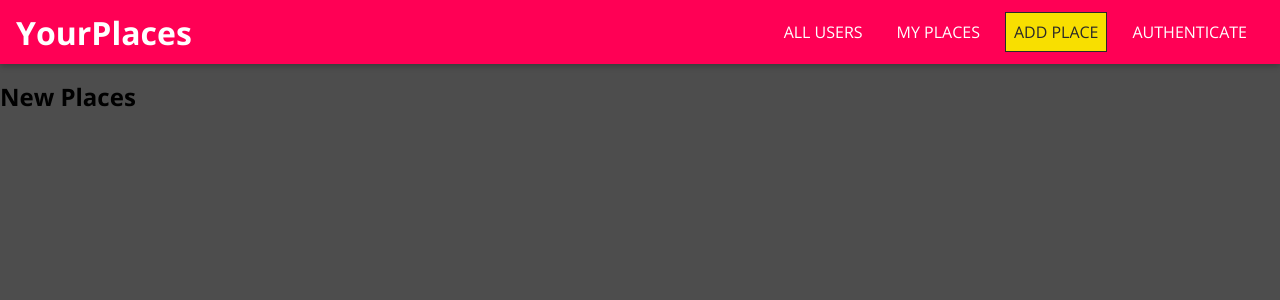
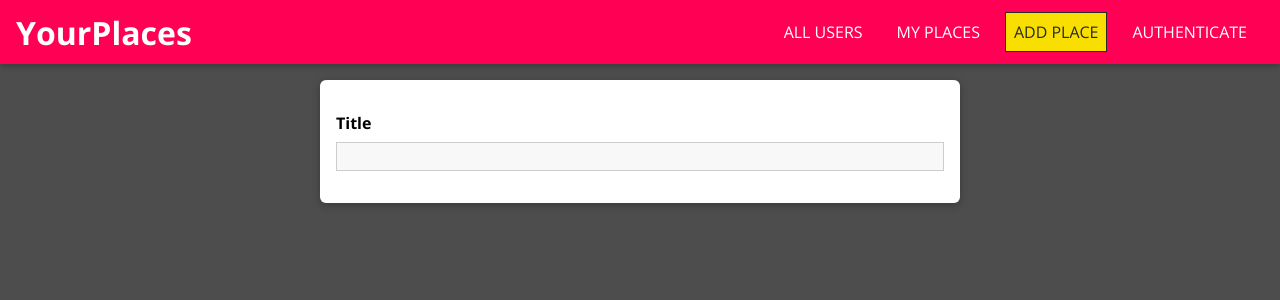
Before and after one commit to Bahlul19/builing-front-end-with-react, a React (Create React App) app: page /places/new in a window 1280 px wide. Shown: the top 300 px of the page. Built offline with nearby package versions, Linux system fonts and the light colour scheme.

Commit message:
Added the input functionality and using the custom input component

```diff
--- /dev/null
+++ b/src/places/pages/NewPlaces.css
@@ -0,0 +1,10 @@
+.place-form {
+    list-style: none;
+    margin: 0 auto;
+    padding: 1rem;
+    width: 90%;
+    max-width: 40rem;
+    box-shadow: 0 2px 8px rgba(0, 0, 0, 0.26);
+    border-radius: 6px;
+    background: white;
+  }
--- a/src/places/pages/NewPlaces.js
+++ b/src/places/pages/NewPlaces.js
@@ -1,7 +1,11 @@
 import React from 'react';
+import './NewPlaces.css';
+import Input from '../../shared/components/FormElements/Input';
 
 const NewPlaces = () => {
-    return <h2>New Places</h2>
-}
+    return <form className='place-form'>
+        <Input element="input" type="text" label="Title" />
+    </form>
+};
 
 export default NewPlaces;
--- /dev/null
+++ b/src/shared/components/FormElements/Input.css
@@ -0,0 +1,41 @@
+.form-control {
+    margin: 1rem 0;
+  }
+
+  .form-control label,
+  .form-control input,
+  .form-control textarea {
+    display: block;
+  }
+
+  .form-control label {
+    font-weight: bold;
+    margin-bottom: 0.5rem;
+  }
+
+  .form-control input,
+  .form-control textarea {
+    width: 100%;
+    font: inherit;
+    border: 1px solid #ccc;
+    background: #f8f8f8;
+    padding: 0.15rem 0.25rem;
+  }
+
+  .form-control input:focus,
+  .form-control textarea:focus {
+    outline: none;
+    background: #ebebeb;
+    border-color: #510077;
+  }
+
+  .form-control--invalid label,
+  .form-control--invalid p {
+    color: red;
+  }
+
+  .form-control--invalid input,
+  .form-control--invalid textarea {
+    border-color: red;
+    background: #ffd1d1;
+  }
--- /dev/null
+++ b/src/shared/components/FormElements/Input.js
@@ -0,0 +1,23 @@
+import React from 'react';
+
+import './Input.css';
+
+const Input = props => {
+
+    const element =
+    props.element === 'input' ?
+    ( <input id={props.id} type={props.type} placeholder={props.placeholder}/> )
+    :
+    (
+        <textarea id={props.id} rows={props.rows || 3}/>
+    );
+
+    return (
+        <div className={`form-control`}>
+            <label htmlFor={props.id}>{props.label}</label>
+            {element}
+        </div>
+    );
+};
+
+export default Input;
```
